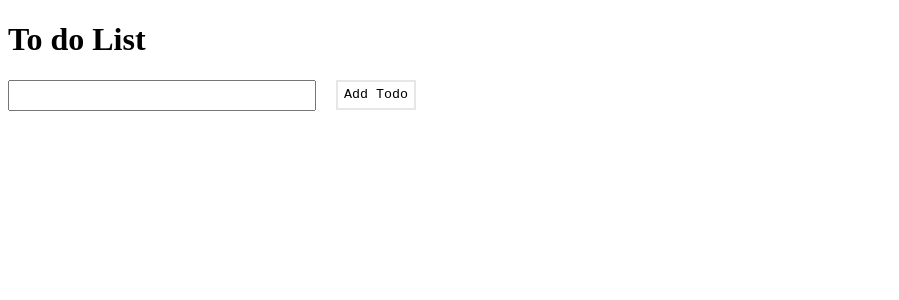
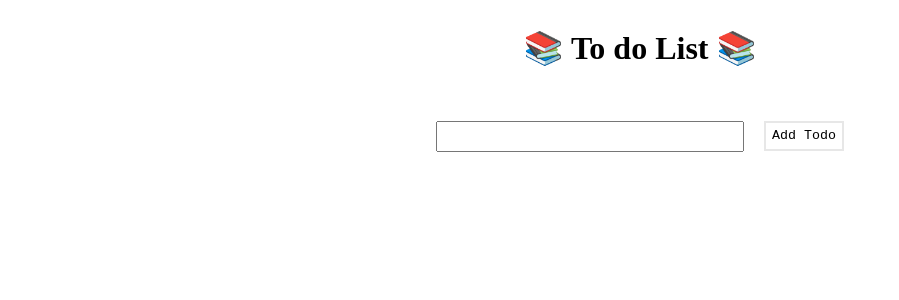
Before and after one commit to eyahoo/todo_cy, a React (Create React App) app: page / in a window 1280 px wide. Shown: the top 300 px of the page, without its empty margins (0-899 px from the left). Built offline with nearby package versions, Linux system fonts and the light colour scheme.

Commit message:
Align Items center

```diff
--- a/src/App.tsx
+++ b/src/App.tsx
@@ -2,6 +2,7 @@ import React, {useState} from 'react';
 import {Todo, ToggleTodo} from "./types"
 import {TodoList} from "./TodoList";
 import {AddTodoForm} from "./AddTodoForm";
+import {Container} from "./Style";
 
 const initialTodos: Array<Todo> = []
 
@@ -30,10 +31,15 @@ const App: React.FC = () => {
 
     return (
         <React.Fragment>
-            <h1>To do List</h1>
-            <TodoList todos={todos} toggleTodo={toggleTodo}/>
-            <AddTodoForm addTodo={addTodo}/>
-
+            <Container>
+                <h1>📚 To do List 📚</h1>
+            </Container>
+            <Container>
+                <TodoList todos={todos} toggleTodo={toggleTodo}/>
+            </Container>
+            <Container>
+                <AddTodoForm addTodo={addTodo}/>
+            </Container>
         </React.Fragment>
     );
 }
--- a/src/Style.tsx
+++ b/src/Style.tsx
@@ -30,9 +30,18 @@ export const Checkbox = styled.input`
 
 `
 
-
 export const List = styled.li`
   list-style-type: upper-roman;
-  margin-left: 20px;
+  //margin-left: 20px;
   font-family: Courier New;
 `
+
+export const Container = styled.div`
+  //border: 3px solid rgba(124, 128, 0, 0.11);
+  display: flex;
+  justify-content: center;
+  text-align: center;
+`
+
+
+// export const Container = styled.div(props => ({}))
```
